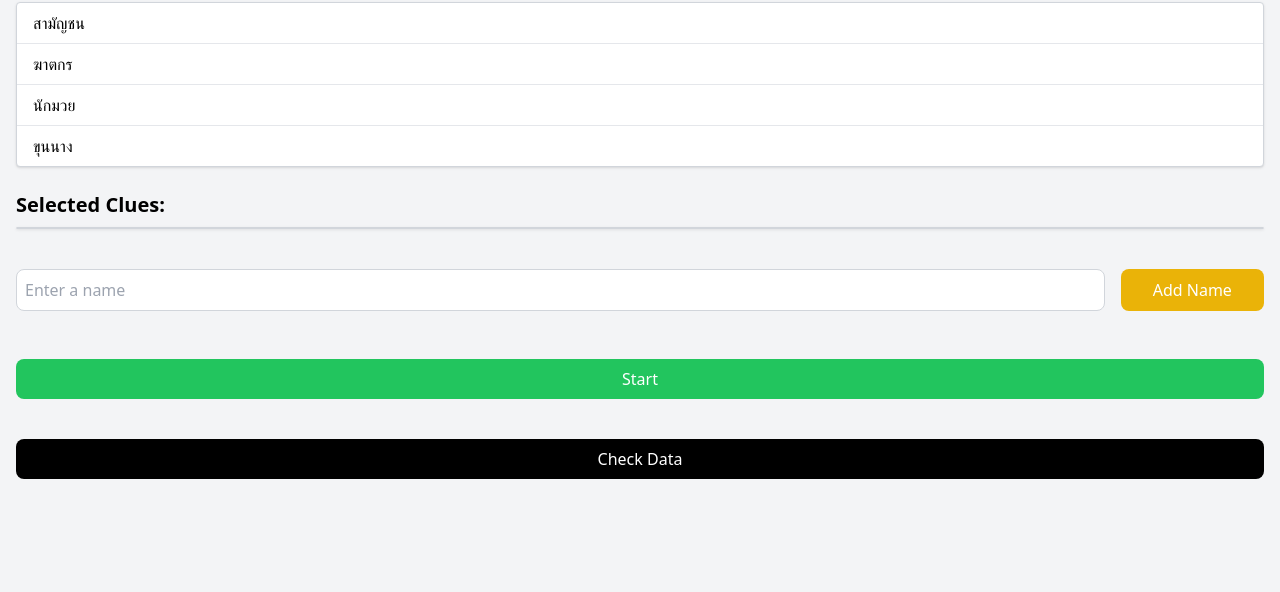
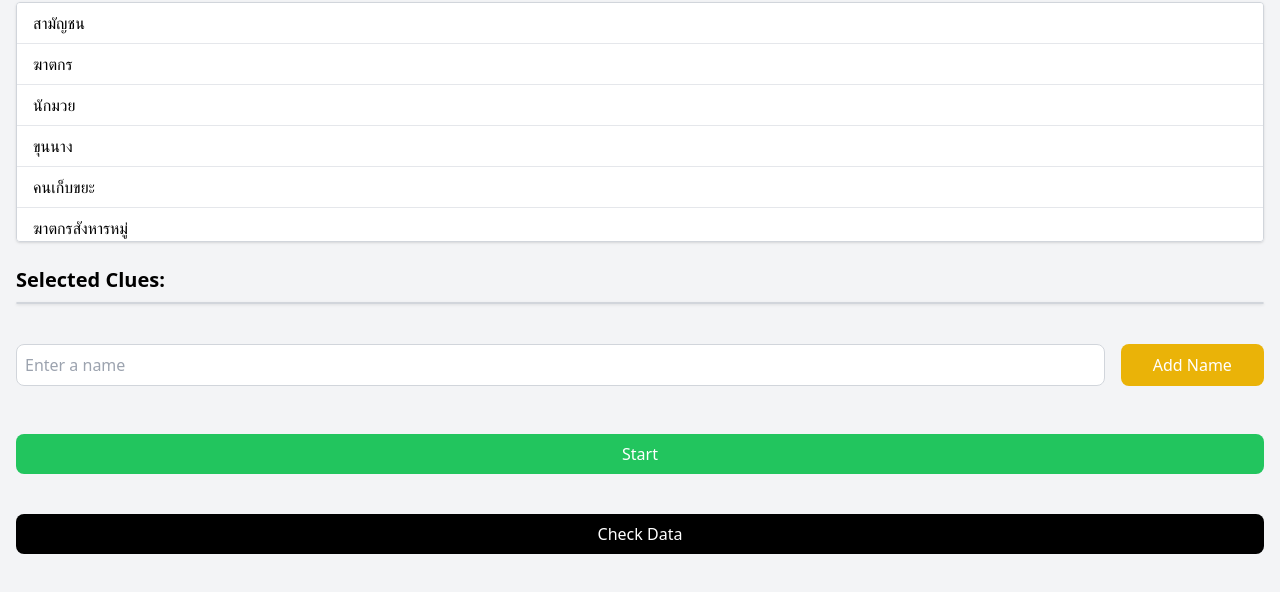
Before and after one commit to team5131naja/team5131naja.github.io, a website: page dyingmessagerole.html in a window 1280 px wide. Shown: the part 70-662 px from the top of the page. Drawn offline with nearby package versions, Linux system fonts and the light colour scheme; some packages are replaced by stand-ins of ours; a script that the page names is missing.

Commit message:
update all

```diff
--- a/dyingmessagerole.html
+++ b/dyingmessagerole.html
@@ -58,7 +58,7 @@
     </button>
     <button
       onclick="checkData()"
-      class="bg-black text-white px-4 py-2 w-full rounded-lg"
+      class="bg-black text-white px-4 py-2 w-full rounded-lg mb-10"
     >
       Check Data
     </button>
@@ -67,11 +67,13 @@
     <script>
 
 // List of 160 items
-const static_roles = ["สามัญชน", "ฆาตกร", "นักมวย", "ขุนนาง"];
+const static_roles = ["สามัญชน", "ฆาตกร", "นักมวย", "ขุนนาง", "คนเก็บขยะ", "ฆาตกรสังหารหมู่",
+    "ฆาตรกรมืออาชีพ", "จาร์วิส", "ดารา", "ตัวประกันติดระเบิด", "นักนิติวิทยาศาสตร์", "นักสืบเอกชน", "เนื้อคู่",
+    "ผู้บงการ", "ลูกน้องฆาตกร"
+];
 
-const bad = ["ฆาตกร"]
-const good = ["สามัญชน"]
-
+const bad = ["ฆาตกร", "ฆาตกรสังหารหมู่", "ฆาตรกรมืออาชีพ", "ผู้บงการ", "ลูกน้องฆาตกร"]
+const good = ["สามัญชน", "นักมวย", "ขุนนาง", "คนเก็บขยะ", "จาร์วิส", "ดารา", "ตัวประกันติดระเบิด", "นักนิติวิทยาศาสตร์", "นักสืบเอกชน", "เนื้อคู่"]
 const resultsContainer = document.getElementById("results");
 const selectedContainer = document.getElementById("selectedItems");
 
```
Also changed, not shown: public/dyingmessage/roles/ขุนนาง.png (added), public/dyingmessage/roles/คนเก็บขยะ.png (added), public/dyingmessage/roles/ฆาตกรสังหารหมู่.png (added), public/dyingmessage/roles/ฆาตรกรมืออาชีพ.png (added), public/dyingmessage/roles/จาร์วิส.png (added), public/dyingmessage/roles/ดารา.png (added), public/dyingmessage/roles/ตัวประกันติดระเบิด.png (added), public/dyingmessage/roles/นักนิติวิทยาศาสตร์.png (added), public/dyingmessage/roles/นักมวย.png (added), public/dyingmessage/roles/นักสืบเอกชน.png (added), public/dyingmessage/roles/ผู้บงการ.png (added), 2 other files.
